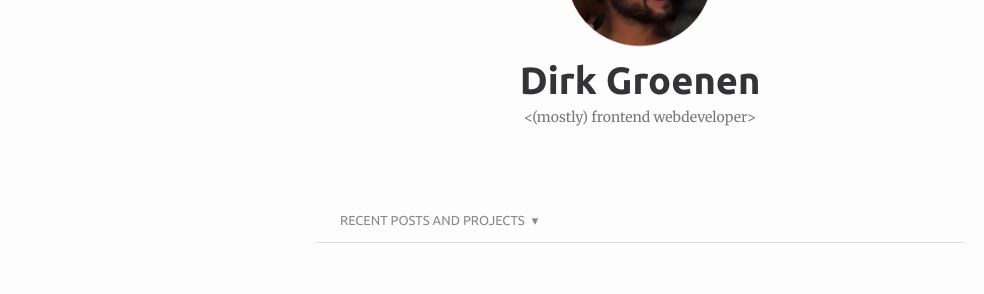
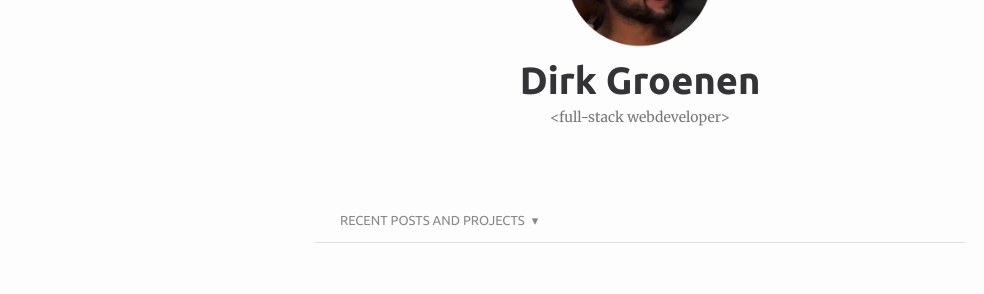
Before and after one commit to dirkgroenen/dirkgroenen.github.io, a Jekyll site: the page built from index.html, in a window 1280 px wide and 900 px high. Shown: the part 152-446 px from the top of the window, without its empty margins (0-984 px from the left). Built offline with Jekyll 4.4.1, drawn with Linux system fonts in a browser that asks for light colours; nearby versions of some CDN libraries; some web fonts are replaced.

Commit message:
Changes to mostly

```diff
--- a/_config.yml
+++ b/_config.yml
@@ -1,9 +1,9 @@
 # Site settings
 title: Dirk Groenen
 email: dirk@bitlabs.nl
-description: "My blog about mostly frontend development, latest techniques and own brain eating projects."
+description: "My blog about web development, latest techniques and own brain eating projects."
 baseurl: "/"
-url: "http://dirkgroenen.nl"
+url: "https://dirkgroenen.nl"
 twitter_username: dirkgroenen
 github_username:  dirkgroenen
 
--- a/_includes/head.html
+++ b/_includes/head.html
@@ -61,7 +61,6 @@
             <ul class="rightbottom">
                 <li><a href="https://twitter.com/dirkgroenen" class="brandico-twitter" target="_blank"></a></li>
                 <li><a href="https://github.com/dirkgroenen" class="brandico-github" target="_blank"></a></li>
-                <li><a href="https://plus.google.com/u/0/+DirkGroenen?rel=author" class="brandico-googleplus-rect" rel="author" target="_blank"></a></li>
             </ul>
             <div class="bt-overlay"></div>
         </nav>
@@ -73,11 +72,10 @@
             <img src="/assets/images/pfbadge.png" alt="Go back" class="badge showcontact">
             <span class="text" itemprop="author">Dirk Groenen</span>
             <ul>
-                <li><a href="https://plus.google.com/u/0/+DirkGroenen?rel=author" rel="author" target="_blank">Google+</a></li>
                 <li><a href="https://twitter.com/dirkgroenen" target="_blank">Twitter</a></li>
             </ul>
             <div class="opentext">
-                Developer (mostly front-end) from The Netherlands who focusus on writing clean and efficient code using the latest techniques. Big fan of HTML5, Javascript, ES6, AngularJS and PHP.
+                Full-stack Developer from The Netherlands who focusus on writing clean and efficient code using the latest techniques. Experienced in: Ruby on Rails, Laravel, Angular, RxJs, Typescript, NodeJS, AWS, Docker and more...
              </div>
         </div>
         <!--[if lt IE 9]>
--- a/_includes/standardheader.html
+++ b/_includes/standardheader.html
@@ -9,7 +9,7 @@
             </div>
             <div class="details">
                 <h1>Dirk Groenen</h1>
-                <span class="sub">&lt;(mostly) frontend webdeveloper&gt;</span>
+                <span class="sub">&lt;full-stack webdeveloper&gt;</span>
             </div>
         </div>
     </div>
```
